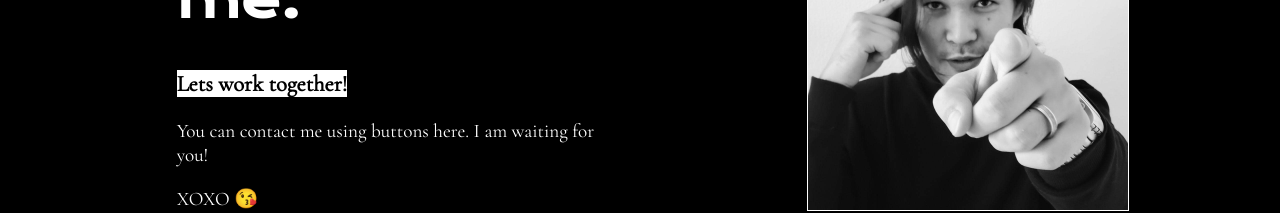
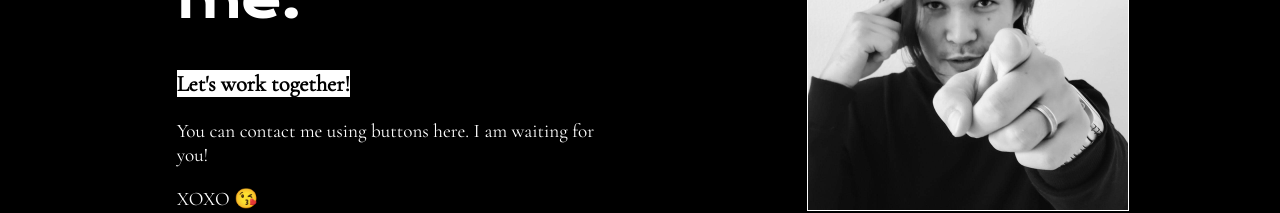
Before and after one commit to aldibatyr/portfolio_2.0, a React (Create React App) app: page /showcase in a window 1280 px wide. Shown: the part 3466-3679 px from the top of the page. Built offline with nearby package versions, Linux system fonts and the light colour scheme; a web font is replaced by a local one.

Commit message:
fixed typo

```diff
--- a/src/Components/Contact/Contact.js
+++ b/src/Components/Contact/Contact.js
@@ -23,7 +23,7 @@ const Contact = () => {
               <div className='contactMainText'>
                 <h3>
                   <span className='contrastingText'>
-                    Lets work together!
+                    Let's work together!
                   </span>
                 </h3>
                 <p>
```
